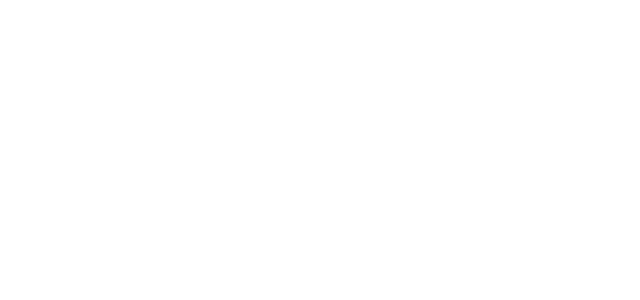
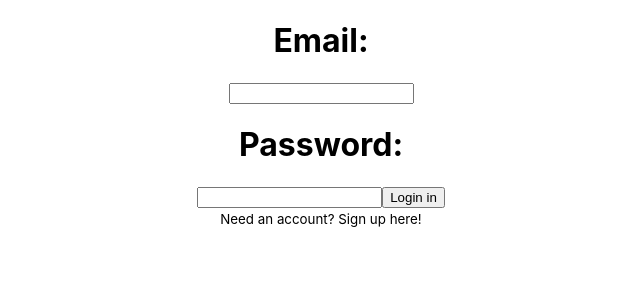
Before and after one commit to temocahue/Love_Talk_React, a React (Create React App) app: page / in a window 1280 px wide. Shown: the top 300 px of the page, without its empty margins (319-959 px from the left). Built offline with nearby package versions, Linux system fonts and the light colour scheme.

Commit message:
User can log in

```diff
--- a/src/App.js
+++ b/src/App.js
@@ -1,13 +1,64 @@
 import React from 'react';
 import logo from './logo.svg';
 import './App.css';
+import LoginRegisterForm from "./LoginRegisterForm"
 
-function App() {
-  return (
-    <div className="App">
+class App extends React.Component {
+  constructor(){
+    super()
+    this.state = {
+      loggedIn: false,
+      loggedInUserEmail: null
+    }
+  }
+  login = async (loginInfo) => {
+    console.log(process.env);
+    const response = await fetch(process.env.REACT_APP_API_URL + '/api/v1/users/login', {
+      method: "POST",
+      credential: 'include',
+      body: JSON.stringify(loginInfo),
+      headers: {
+        'Content-Type': 'application/json'
+      }
+    })
+    const parsedLoginResponse = await response.json()
+    if (parsedLoginResponse.status.code === 200){
+      this.setState({
+        loggedIn: true,
+        loggedInUserEmail: parsedLoginResponse.data.email
+      })
+    } else {
+      console.log("Login Failed");
+      console.log(parsedLoginResponse);
+    }
+  }
+  register = async (registerInfo) => {
+    const response = await fetch(process.env.REACT_APP_API_URL + '/api/v1/users/register/', {
+      method: "POST",
+      credential: 'include',
+      body: JSON.stringify(registerInfo),
+      headers: {
+        'Content-Type': 'application/json'
+      }
+    })
+    const parsedLoginResponse = await response.json()
+    if (parsedLoginResponse.status.code === 201){
+      this.setState({
+        loggedIn: true,
+        loggedInUserEmail: parsedLoginResponse.data.email
+      })
+    } else {
+      console.log("Register Failed");
+      console.log(parsedLoginResponse);
+    }
+  }
+  render(){
+    return(
+      <div className="App">
+      <LoginRegisterForm login={this.login} register={this.register}/>
+      </div>
+    )
+  }
 
-    </div>
-  );
 }
-
 export default App;
--- a/src/CreateUserForm/index.js
+++ /dev/null
@@ -1 +0,0 @@
-index.js
--- a/src/LoginRegisterForm/index.js
+++ b/src/LoginRegisterForm/index.js
@@ -1 +1,130 @@
-index.js
+import React from 'react'
+
+
+class LoginRegisterForm extends React.Component{
+	constructor(){
+		super()
+		this.state = {
+			email: '',
+			password: '',
+			username: '',
+			bio: '',
+			age: null,
+			preference: '',
+			gender: '',
+			action: 'login'
+
+		}
+	}
+	loginRegister = () => {
+		if(this.state.action === "login"){
+			this.props.login({
+				email: this.state.email,
+				password: this.state.password
+
+			})
+		}
+	}
+	switchForm = () => {
+		if(this.state.action === 'login') {
+			this.setState({
+				action: 'register'
+			})
+		} else {
+			this.setState({
+				action: 'login'
+			})
+		}
+	}
+	handleChange = (e) => {
+		this.setState({
+			[e.target.name]: e.target.value
+		})
+	}
+	handleSubmit = (e) => {
+		e.preventDefault()
+		this.loginRegister()
+
+	}
+	render(){
+		return(
+			<div className='LoginRegisterForm'>
+				<form onSubmit={this.handleSubmit}>
+				{
+					this.state.action === 'register'
+					?
+					<React.Fragment>
+						<h1>Username:</h1>
+						<input
+						type="text"
+						name="username"
+						value={this.state.username}
+						onChange={this.handleChange}
+						/>
+						<h1>Bio:</h1>
+				<input
+				type="text"
+				name="bio"
+				value={this.state.bio}
+				onChange={this.handleChange}
+				/>
+				<h1>Age:</h1>
+				<input
+				type="text"
+				name="age"
+				value={this.state.age}
+				onChange={this.handleChange}
+				/>
+				<h1>Preference:</h1>
+				<input
+				type="text"
+				name="preference"
+				value={this.state.preference}
+				onChange={this.handleChange}
+				/>
+				<h1>Gender:</h1>
+				<input
+				type="text"
+				name="gender"
+				value={this.state.gender}
+				onChange={this.handleChange}
+				/>
+
+					</React.Fragment>
+					:
+					null
+				}
+				<h1>Email:</h1>
+				<input
+				type="email"
+				name="email"
+				value={this.state.email}
+				onChange={this.handleChange}
+				/>
+				<h1>Password:</h1>
+				<input
+				type="text"
+				name="password"
+				value={this.state.password}
+				onChange={this.handleChange}
+				/>
+
+
+				<button type="submit">{this.state.action === "register" ? "Register" : 'Login in'}</button>
+				</form>
+				{
+					this.state.action === "register"
+					?
+					<small>Already have an account ? Log in <span onClick={this.switchForm}>here</span>
+					</small>
+					:
+					<small> Need an account? Sign up <span onClick={this.switchForm}>here</span>!
+					</small>
+
+				}
+			</div>
+		)
+	}
+}
+
+export default LoginRegisterForm
--- a/src/UserContainer/index.js
+++ /dev/null
@@ -1 +0,0 @@
-index.js
--- a/src/UserList/index.js
+++ /dev/null
@@ -1 +0,0 @@
-index.js
```
Also changed, not shown: 2 other files (tests, documents, lock files or other folders).
